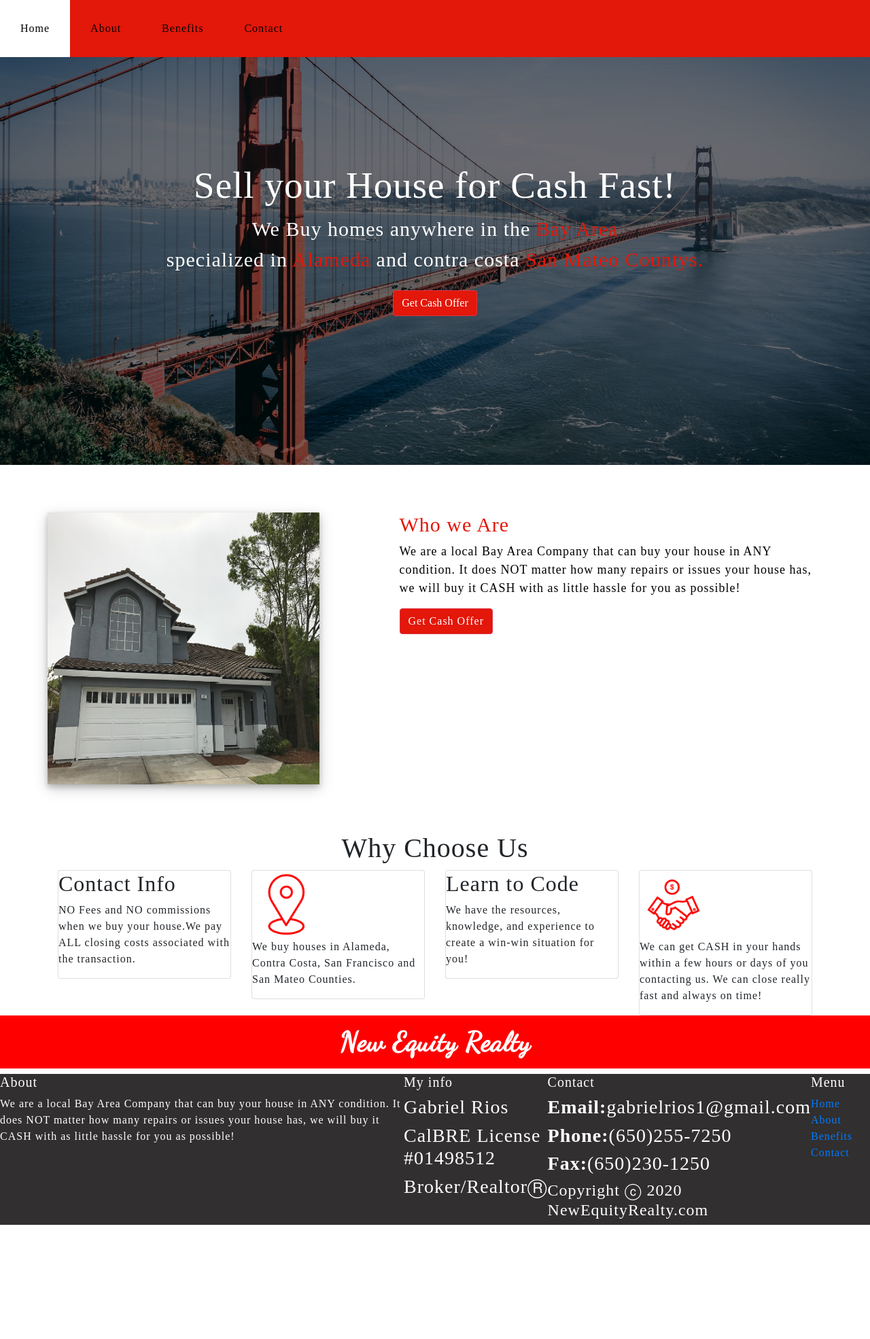
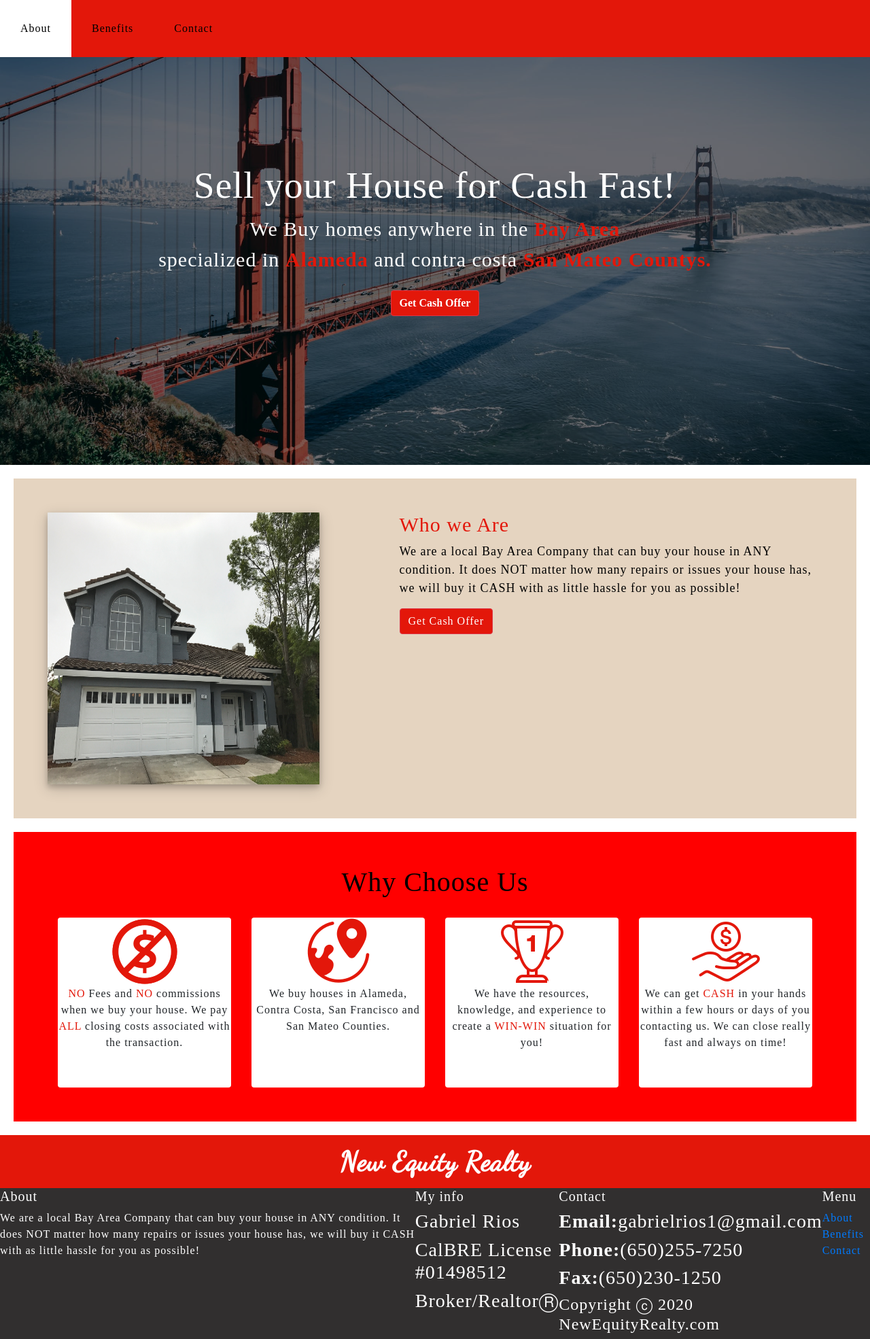
Before and after one commit to FABSTAR94/Gabe_Estate, a PHP site: page / in a window 1280 px wide. Shown: the whole page at 68% size. Before the commit the page ends 1802 px from the top, so only its background shows below. Run offline with PHP 8.4, Linux system fonts and the light colour scheme; some libraries are stand-ins or nearby versions.

Commit message:
fixed icon section

```diff
--- /dev/null
+++ b/JS/nav.js
@@ -0,0 +1,15 @@
+$(document).ready(function() {
+
+    $(window).scroll(function() {
+
+        var height = $('.first-container').height();
+        var scrollTop = $(window).scrollTop();
+
+        if (scrollTop >= height - 40) {
+            $('.nav-container').addClass('solid-nav');
+        } else {
+            $('.nav-container').removeClass('solid-nav');
+        }
+
+    });
+});
--- a/css/card.css
+++ b/css/card.css
@@ -3,6 +3,40 @@
   text-align: center;
 }
 
+.style-title h1 {
+  color: black;
+}
+
 .card {
- background-color: red;
+  margin-top: 20px;
+  border: none !important;
+  height: 250px;
 }
+
+@media screen and (max-width: 1000px) {
+  .card {
+    height: 300px;
+  }
+}
+
+@media screen and (max-width: 788px) {
+  .card {
+    height: 330px;
+  }
+}
+
+@media screen and (max-width: 767px) {
+  .card {
+    height: 250px;
+  }
+}
+
+.image-holder {
+  width: 100%;
+  display: flex;
+  justify-content: center;
+}
+
+.card p {
+  text-align: center;
+}
--- a/css/footer.css
+++ b/css/footer.css
@@ -1,10 +1,11 @@
 .border-style h1{
-  background-color: red;
+  background-color: #E3170A;
   color: white;
   font-family: 'Dancing Script', cursive;
   font-weight: bold;
   padding: 15px;
   text-align: center;
+  margin: 0;
 }
 
 
--- a/css/section.css
+++ b/css/section.css
@@ -2,7 +2,7 @@
     /*display: flex;*/
     margin: 20px 20px;
     padding: 50px;
-   /* background-color: #E3170A;*/
+   background-color: #E5D4C0;
 }
 
 .about-img {
@@ -64,3 +64,11 @@
 .modal-content {
   color: black !important;
 }
+
+
+/*section with the icons*/
+.benefits-section{
+  background-color: red;
+  margin: 20px 20px;
+  padding: 50px;
+}
--- a/index.html
+++ b/index.html
@@ -15,9 +15,6 @@
     <nav>
 
         <ul class="list-inline">
-          <!-- <figcaption class="logo-phrase">New Equity Realty</figcaption> -->
-
-            <li><a href="#home">Home</a></li>
             <li><a href="#about">About</a></li>
             <li><a href="#benefits">Benefits</a></li>
             <li><a href="#contact">Contact</a></li>
@@ -25,14 +22,13 @@
     </nav>
 
 
-
     <div class="custom-container">
         <div class="banner" style="background-image: url(images/bridge.jpeg);">
         </div>
         <div class="text-banner">
                   <h1>Sell your House for Cash Fast!</h1>
-            <p> We Buy homes anywhere in the <span>Bay Area</span><br>specialized in <span>Alameda</span> and contra costa <span>San Mateo Countys.</span> </p>
-            <button type="button" class="btn btn-danger" data-toggle="modal" data-target="#staticBackdrop">Get Cash Offer
+            <p> We Buy homes anywhere in the <span><strong>Bay Area</strong></span><br>specialized in <span><strong>Alameda</strong></span> and contra costa <span><strong>San Mateo Countys.</strong></span> </p>
+            <button type="button" class="btn btn-danger" data-toggle="modal" data-target="#staticBackdrop"><strong>Get Cash Offer</strong>
             </button>
         </div>
         <!-- Modal -->
@@ -40,7 +36,7 @@
             <div class="modal-dialog" role="document">
                 <div class="modal-content">
                     <div class="modal-header">
-                        <h5 class="modal-title" id="staticBackdropLabel">Leave your information and I will respond within 24 hours</h5>
+                        <h5 class="modal-title" id="staticBackdropLabel">Ready to get your cash offer? Just leave your information and I will respond within 24 hours</h5>
                         <button type="button" class="close" data-dismiss="modal" aria-label="Close">
                             <span aria-hidden="true">&times;</span>
                         </button>
@@ -128,7 +124,7 @@
                                     <input type="text" class="form-control" id="inputZip" required>
                                 </div>
                                 <div class="form-group col-12">
-                                    <label for="inputMessage">Message</label>
+                                    <label for="inputMessage">Any questions or concerns?</label>
                                     <br>
                                     <textarea id="inputMessage" class="form-control" name="inputMessage" rows="4" cols="56">
                                 </textarea>
@@ -201,7 +197,11 @@ you contacting us.  We can close really fast and always on time!
         </div>
     </div> -->
 
-<div id="benefits" class="section">
+
+
+
+
+<div id="benefits" class="benefits-section">
 <div class="container">
   <div class="style-title">
   <h1>Why Choose Us</h1>
@@ -209,16 +209,19 @@ you contacting us.  We can close really fast and always on time!
   <div class="row">
     <div class="col-xs-12 col-sm-6 col-md-3">
       <div class="card">
-
-        <h2>Contact Info</h2>
-        <p> NO Fees and NO commissions when we buy your house.We pay
-ALL closing costs associated with the transaction.</p>
+      <div class="image-holder">
+        <img src="png/fee.png" alt="picture description" width="100">
+      </div>
+        <p> <span>NO</span> Fees and <span>NO</span> commissions when we buy your house. We pay
+ <span>ALL</span> closing costs associated with the transaction.</p>
       </div>
     </div>
 
     <div class="col-xs-12 col-sm-6 col-md-3">
       <div class="card">
-        <img src="png/location2.png" alt="picture description" width="100">
+        <div class="image-holder">
+          <img src="png/local.png" alt="picture description" width="100">
+        </div>
         <p>We buy houses in Alameda, Contra Costa, San Francisco and San
 Mateo Counties.</p>
       </div>
@@ -226,23 +229,34 @@ Mateo Counties.</p>
 
     <div class="col-xs-12 col-sm-6 col-md-3">
       <div class="card">
-
-        <h2>Learn to Code</h2>
+        <div class="image-holder">
+          <img src="png/trophy.png" alt="picture description" width="100">
+        </div>
         <p>We have the resources, knowledge, and experience to
-create a win-win situation for you!</p>
+create a <span>WIN-WIN</span> situation for you!</p>
       </div>
     </div>
 
     <div class="col-xs-12 col-sm-6 col-md-3" >
       <div class="card">
-        <img src="png/handshake.png" alt="picture description" width="100">
-        <p>We can get CASH in your hands within a few hours or days of
+        <div class="image-holder">
+          <img src="png/cash.png" alt="picture description" width="100">
+        </div>
+        <p>We can get <span>CASH</span> in your hands within a few hours or days of
 you contacting us.  We can close really fast and always on time!</p>
       </div>
     </div>
+
+
+
+
+
   </div>
 </div>
 </div>
+
+
+
 
 
 
@@ -277,7 +291,6 @@ possible!</p>
 </div>
 <div>
 <h2>Menu</h2>
-<a href="#home">Home</a>
 <a href="#about">About</a>
 <a href="#benefits">Benefits</a>
 <a href="#contact">Contact</a>
@@ -295,6 +308,7 @@ possible!</p>
 
 
     <script src="JS/email.js" type="text/javascript"></script>
+    <script src="JS/nav.js" type="text/javascript"></script>
     <script src="https://code.jquery.com/jquery-3.2.1.slim.min.js" integrity="sha384-KJ3o2DKtIkvYIK3UENzmM7KCkRr/rE9/Qpg6aAZGJwFDMVNA/GpGFF93hXpG5KkN" crossorigin="anonymous"></script>
     <script src="https://cdnjs.cloudflare.com/ajax/libs/popper.js/1.12.9/umd/popper.min.js" integrity="sha384-ApNbgh9B+Y1QKtv3Rn7W3mgPxhU9K/ScQsAP7hUibX39j7fakFPskvXusvfa0b4Q" crossorigin="anonymous"></script>
     <script src="https://maxcdn.bootstrapcdn.com/bootstrap/4.0.0/js/bootstrap.min.js" integrity="sha384-JZR6Spejh4U02d8jOt6vLEHfe/JQGiRRSQQxSfFWpi1MquVdAyjUar5+76PVCmYl" crossorigin="anonymous"></script>
```
Also changed, not shown: css/navbar.css (+23 -2 lines), png/cash.png (added), png/fee.png (added), png/handshake.png (deleted), png/handshake2.png (deleted), png/local.png (added), png/location.png (deleted), png/location2.png (deleted), png/trophy.png (added).
